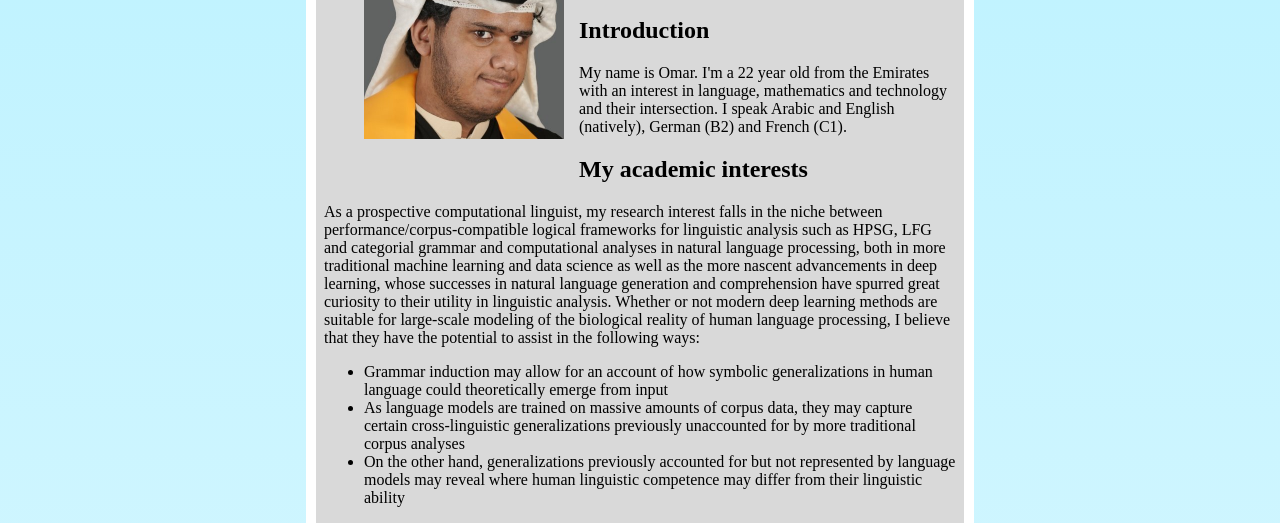
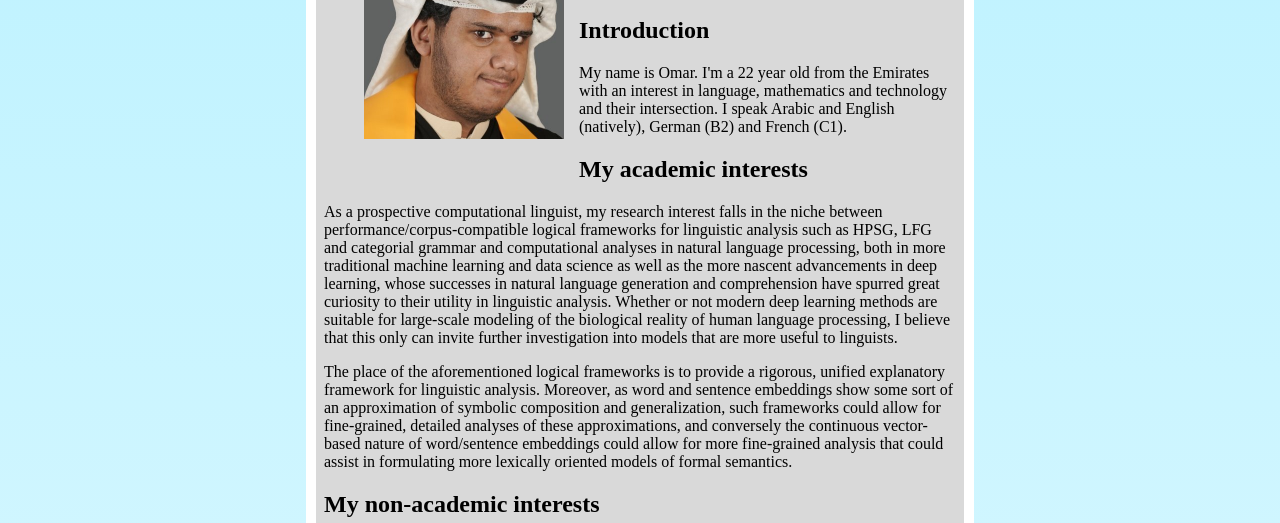
Before and after one commit to codexderelict/codexderelict.github.io, a plain HTML site: page index.html in a window 1280 px wide. Shown: the part 420-943 px from the top of the page. Drawn offline with Linux system fonts and the light colour scheme.

Commit message:
I'M AWESOME

```diff
--- a/index.html
+++ b/index.html
@@ -30,12 +30,7 @@
             <h2 id="introduction">Introduction</h2>
             <p>My name is Omar. I&#39;m a 22 year old from the Emirates with an interest in language, mathematics and technology and their intersection. I speak Arabic and English (natively), German (B2) and French (C1). </p>
             <h2 id="my-academic-interests">My academic interests</h2>
-            <p>As a prospective computational linguist, my research interest falls in the niche between performance/corpus-compatible logical frameworks for linguistic analysis such as HPSG, LFG and categorial grammar and computational analyses in natural language processing, both in more traditional machine learning and data science as well as the more nascent advancements in deep learning, whose successes in natural language generation and comprehension have spurred great curiosity to their utility in linguistic analysis. Whether or not modern deep learning methods are suitable for large-scale modeling of the biological reality of human language processing, I believe that they have the potential to assist in the following ways:</p>
-            <ul>
-            <li>Grammar induction may allow for an account of how symbolic generalizations in human language could theoretically emerge from input </li>
-            <li>As language models are trained on massive amounts of corpus data, they may capture certain cross-linguistic generalizations previously unaccounted for by more traditional corpus analyses</li>
-            <li>On the other hand, generalizations previously accounted for but not represented by language models may reveal where human linguistic competence may differ from their linguistic ability</li>
-            </ul>
+            <p>As a prospective computational linguist, my research interest falls in the niche between performance/corpus-compatible logical frameworks for linguistic analysis such as HPSG, LFG and categorial grammar and computational analyses in natural language processing, both in more traditional machine learning and data science as well as the more nascent advancements in deep learning, whose successes in natural language generation and comprehension have spurred great curiosity to their utility in linguistic analysis. Whether or not modern deep learning methods are suitable for large-scale modeling of the biological reality of human language processing, I believe that this only can invite further investigation into models that are more useful to linguists.</p>
             <p>The place of the aforementioned logical frameworks is to provide a rigorous, unified explanatory framework for linguistic analysis. Moreover, as word and sentence embeddings show some sort of an approximation of symbolic composition and generalization, such frameworks could allow for fine-grained, detailed analyses of these approximations, and conversely the continuous vector-based nature of word/sentence embeddings could allow for more fine-grained analysis that could assist in formulating more lexically oriented models of formal semantics. </p>
             <h2 id="my-non-academic-interests">My non-academic interests</h2>
             <p>Aside from computational linguistics, I like retro-gaming. I used to collect, though I don&#39;t as much. I own a modicum of retro game consoles and retro-computers, and would like to learn more about hardware and electronics towards the end of repairing, servicing and modifying the machines I do own as well as further understanding things like FPGAs. I like anime and manga as well, though it&#39;s an interest I maintain with less rigor. To pick four shows I find to have been masterpieces, I&#39;d say: Space Battleship Yamato (1974), Madoka Magica, Steins;Gate and Kino&#39;s Journey (2003). In music, I mostly have a palate for heavy metal, progressive rock and video game music. In fact, it&#39;s video game music that gave me an appreciation for heavy metal and prog.</p>
```
